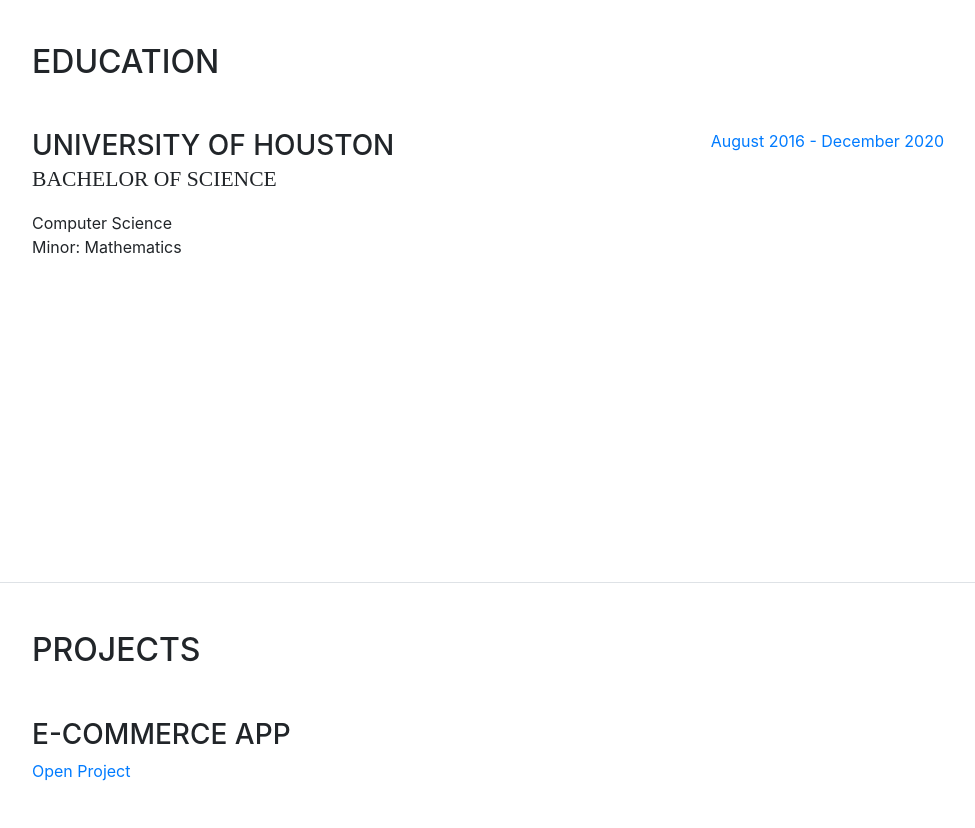
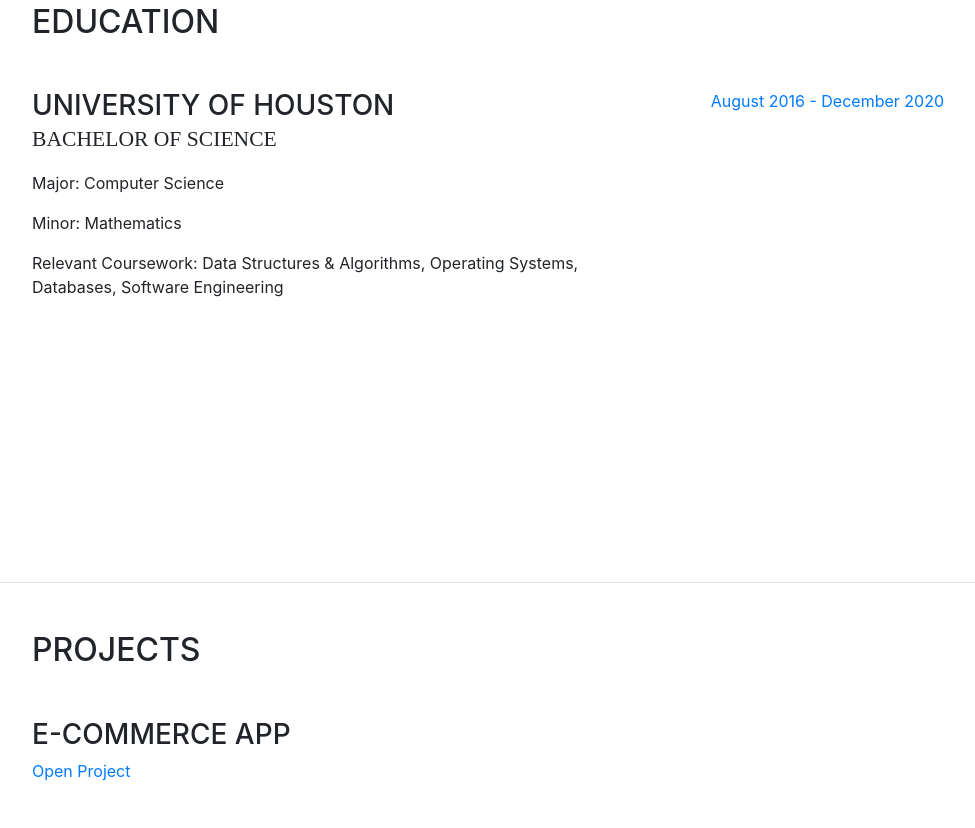
Before and after one commit to apani47135/MyPortfolio, a website with bundled scripts: page index.html in a window 1280 px wide. Shown: the part 2639-3467 px from the top of the page, without its empty margins (288-1263 px from the left). Built offline with nearby package versions, Linux system fonts and the light colour scheme; a web font is replaced by a local one.

Commit message:
Updated education section

```diff
--- a/index.html
+++ b/index.html
@@ -222,8 +222,9 @@
           <div class="resume-content mr-auto">
             <h3 class="mb-0">University of Houston</h3>
             <div class="subheading mb-3">Bachelor of Science</div>
-            <div>Computer Science</div>
+            <p>Major: Computer Science</p>
             <p>Minor: Mathematics</p>
+            <p>Relevant Coursework: Data Structures & Algorithms, Operating Systems, Databases, Software Engineering</p>
           </div>
           <div class="resume-date text-md-right">
             <span class="text-primary">August 2016 - December 2020</span>
```
